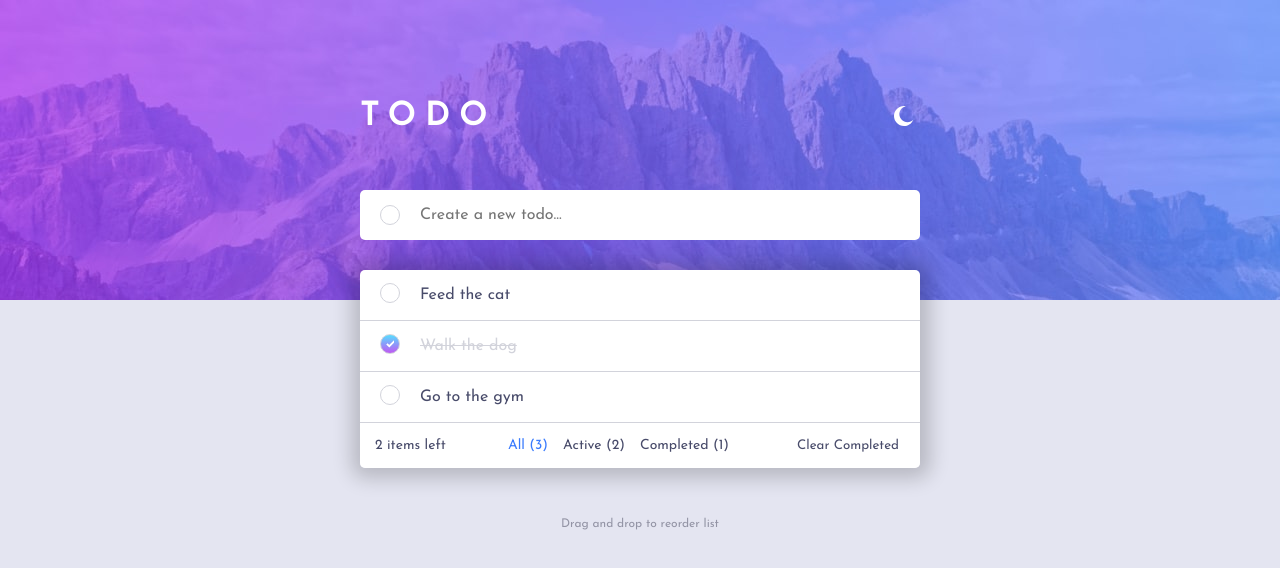
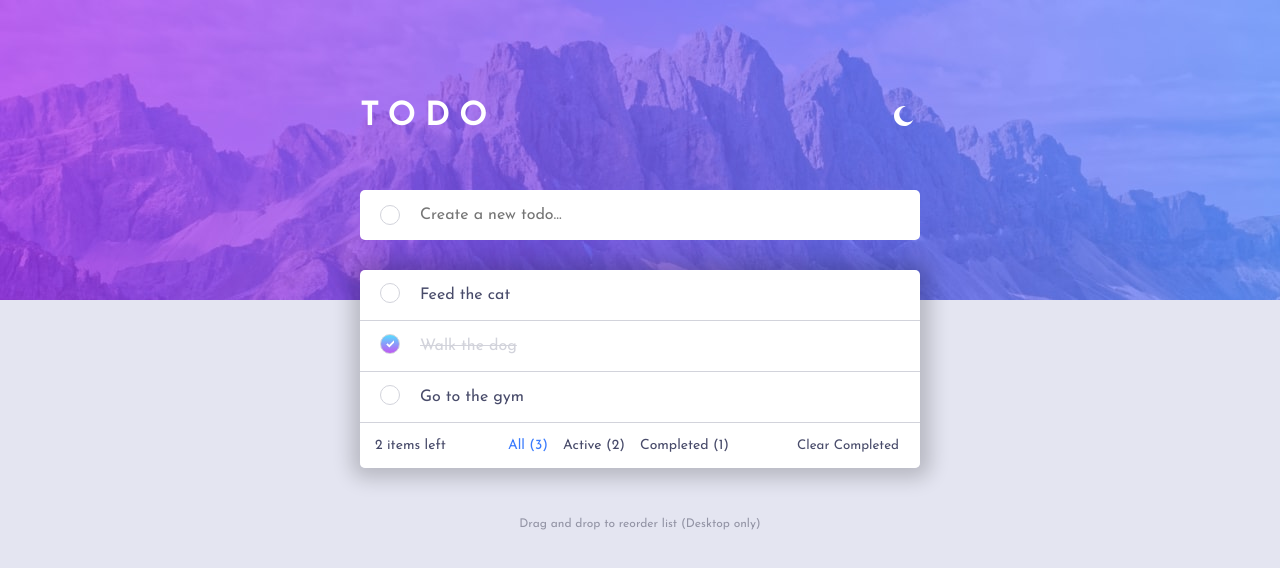
Before and after one commit to juliendelort/todo-app-sveltekit, a SvelteKit app: page / in a window 1280 px wide. Shown: the top 568 px of the page. Built offline with nearby package versions, Linux system fonts and the light colour scheme.

Commit message:
desktop only

```diff
--- a/src/routes/+layout.svelte
+++ b/src/routes/+layout.svelte
@@ -36,7 +36,7 @@
 			>
 		</div>
 		<slot />
-		<p>Drag and drop to reorder list</p>
+		<p>Drag and drop to reorder list (Desktop only)</p>
 	</main>
 </div>
 
```
